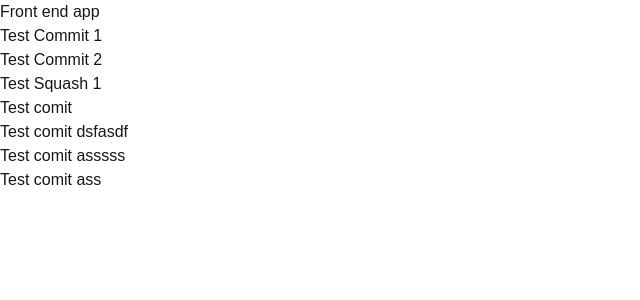
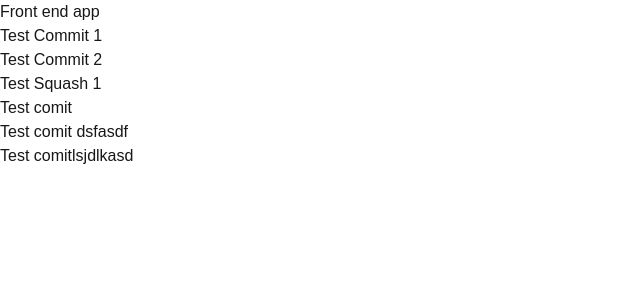
Before and after one commit to hayuta1412/test-repo, a Next.js app: page / in a window 1280 px wide. Shown: the top 300 px of the page, without its empty margins (0-640 px from the left). Built offline with nearby package versions, Linux system fonts and the light colour scheme.

Commit message:
commit new branch test

```diff
--- a/src/app/page.tsx
+++ b/src/app/page.tsx
@@ -7,8 +7,7 @@ export default function Home() {
       <p>Test Squash 1</p>
       <p>Test comit </p>
       <p>Test comit dsfasdf</p>
-      <p>Test comit asssss</p>
-      <p>Test comit ass</p>
+      <p>Test comitlsjdlkasd</p>
     </div>
   );
 }
```
